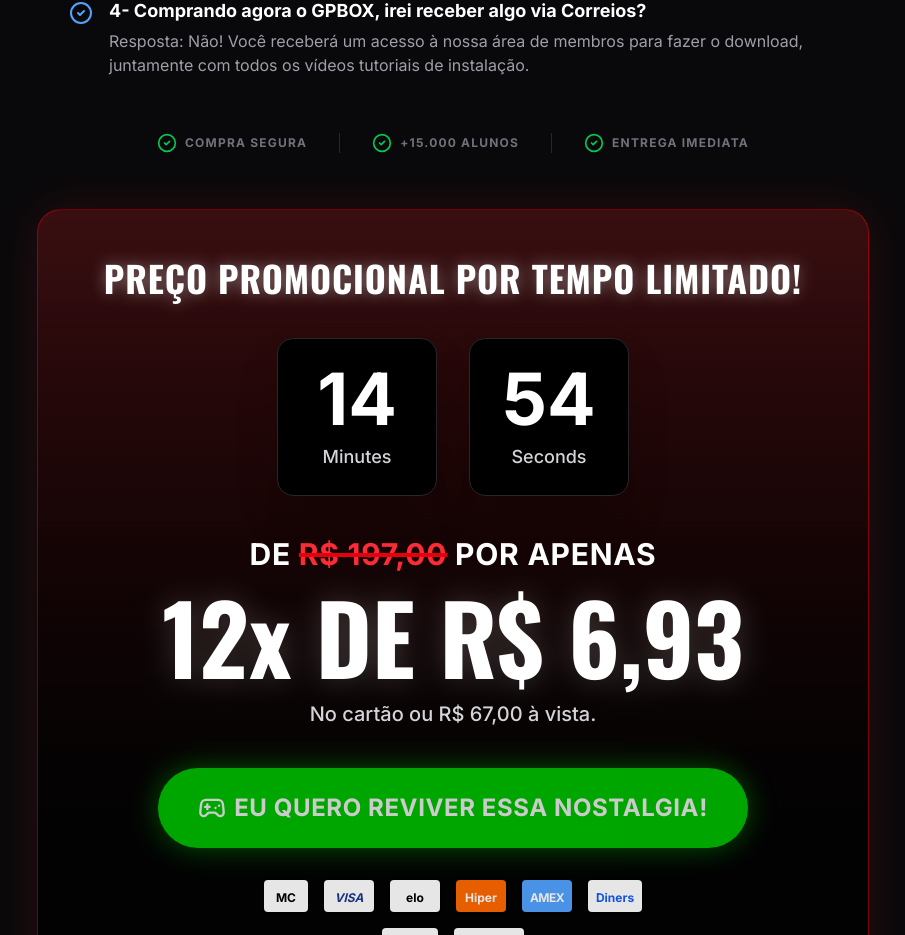
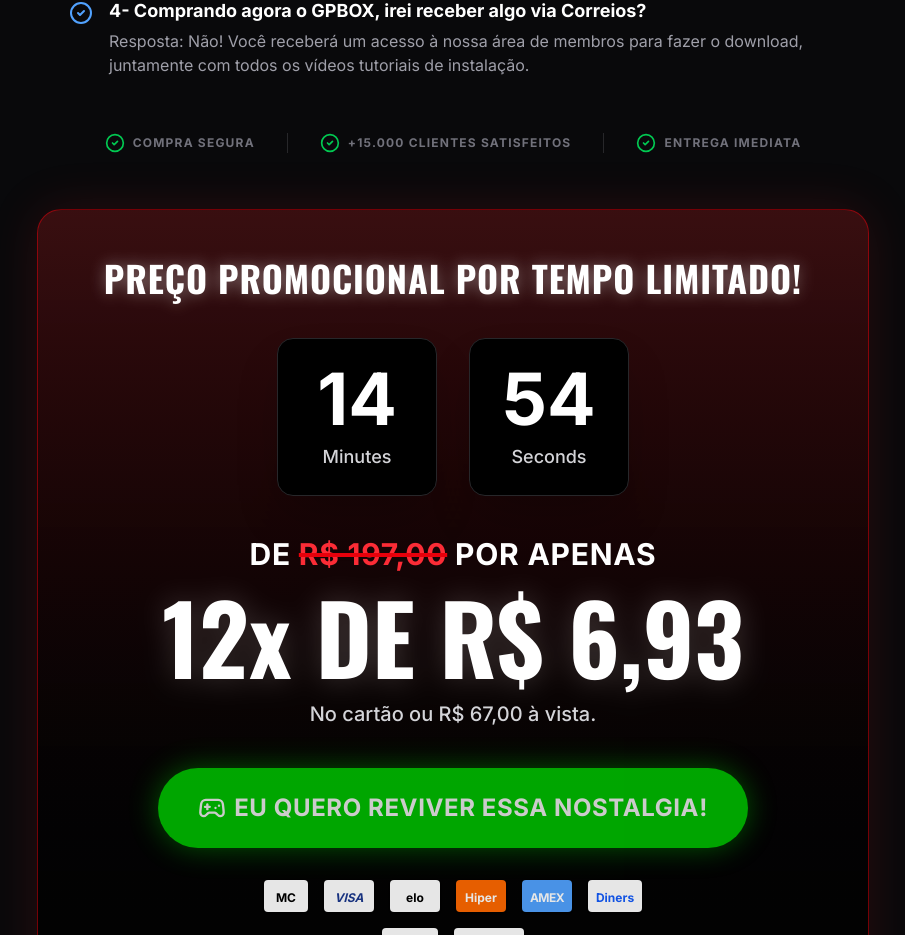
Before and after one commit to yBrunoRF/GPbox, a React (Vite) app: page / in a window 1280 px wide. Shown: the part 3254-4189 px from the top of the page, without its empty margins (187-1092 px from the left). Built offline with nearby package versions, Linux system fonts and the light colour scheme.

Commit message:
feat: Update student count to satisfied customers
Replaces "+15.000 Alunos" with "+15.000 Clientes Satisfeitos" to better reflect the value proposition of the landing page.

```diff
--- a/src/App.tsx
+++ b/src/App.tsx
@@ -372,7 +372,7 @@
           </div>
           <div className="flex items-center gap-2 border-x border-zinc-800 px-8">
             <CheckCircle2 className="w-5 h-5 text-green-500" />
-            <span>+15.000 Alunos</span>
+            <span>+15.000 Clientes Satisfeitos</span>
           </div>
           <div className="flex items-center gap-2">
             <CheckCircle2 className="w-5 h-5 text-green-500" />
```
